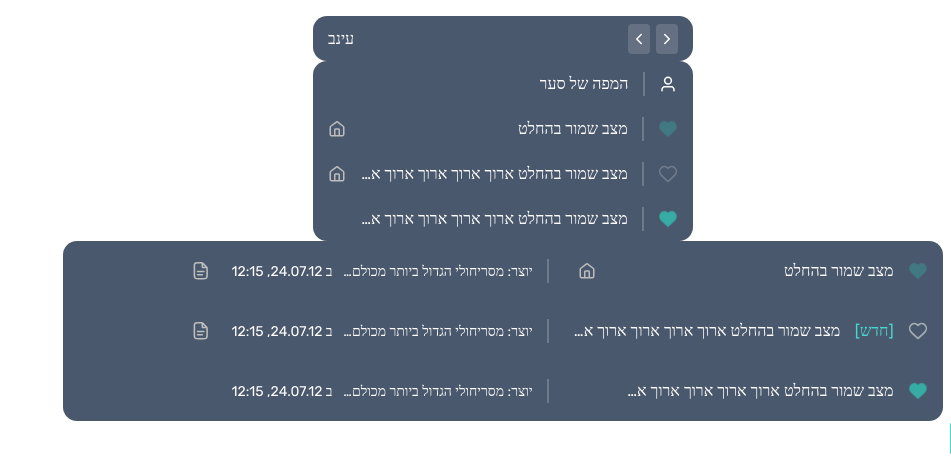
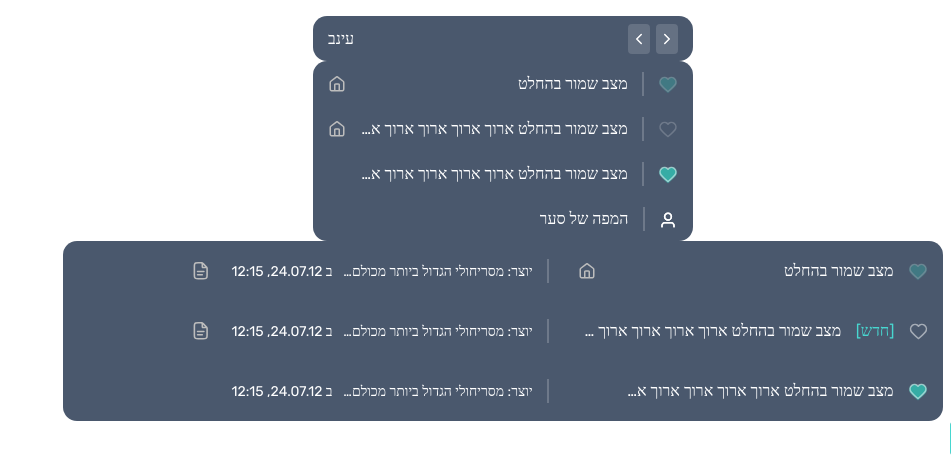
Before and after one commit to idowinkler/M-PRO, a React (Vite) app: page / in a window 1280 px wide. Shown: the top 460 px of the page, without its empty margins (329-1280 px from the left). Built offline with nearby package versions, Linux system fonts and the light colour scheme; no server answers.

Commit message:
whats done before second cr

```diff
--- a/src/components/App/App.tsx
+++ b/src/components/App/App.tsx
@@ -54,10 +54,10 @@ isViewed: true,
       {/* To the my map item we only need to add the switcher, cause everything else exists in the realitiesSelection component.*/}
 
       <div className={Style.wrapper} style={{width: '23.75rem'}}>
-      <MapStateBar mapState={selectedMapState4} />
       <MapStateBar mapState={selectedMapState} />
       <MapStateBar mapState={selectedMapState2} />
       <MapStateBar mapState={selectedMapState3} />
+      <MapStateBar mapState={selectedMapState4} />
       </div>
       <div className={Style.wrapper} style={{width: '55rem'}}>
       <MapStateListElement mapState={{...selectedMapState, isVerticalDeviderShown: false}} isDocSign/>
--- a/src/components/Bar/Bar.module.css
+++ b/src/components/Bar/Bar.module.css
@@ -5,10 +5,9 @@
   width: 23.75rem;
   height: 2.8125rem;
   padding: 0rem 0.9375rem;
-  user-select: none;
 }
 
 .wrapper:hover {
-background-color:  rgba(66, 81, 96, 0.15);
+background-color: rgba(66, 81, 96, 1);
 cursor: pointer;
 }
--- a/src/components/MapStateBar/MapStateBar.module.css
+++ b/src/components/MapStateBar/MapStateBar.module.css
@@ -15,9 +15,8 @@
   gap: 0 0.9rem
 }
 
-.favoriteIcon {
+.heartIcon {
   cursor: pointer;
-  background-image: url("../../assets/hollowHeart.svg");
   background-repeat: no-repeat;
   background-size: cover;
   margin-top: 0.13rem;
@@ -26,19 +25,15 @@
   cursor: pointer;
 }
 
-.favoriteIcon:hover {
-  background-image: url("../../assets/filledHeart.svg");
+.heartIcon.favorite:not(:hover),
+.heartIcon:hover
+ {
+ background-image: url('../../assets/filledHeart.svg');
 }
 
-.favoriteIcon.favorite {
-  background-image: url("../../assets/filledHeart.svg");
-}
 
-.favoriteIcon.favorite:hover {
-  background-image: url("../../assets/hollowHeart.svg");
-}
 
-.favoriteIcon.homeFavoriteIcon {
+.heartIcon.home {
   opacity: 0.4;
 }
 
--- a/src/components/MapStateBar/MapStateBar.tsx
+++ b/src/components/MapStateBar/MapStateBar.tsx
@@ -1,6 +1,8 @@
 import React from "react";
 import { MapStateEntity } from "../../types/MapStateEntity";
 import homeIcon from "../../assets/home.svg";
+import usersIcon from '../../assets/users.svg';
+import hollowHeartIcon from '../../assets/hollowHeart.svg';
 import Bar from "../Bar/Bar";
 import VerticalDivider from "../VerticalDivider/VerticalDivider";
 import UnviewedEntityIndicator from "../UnviewedEntityIndicator/UnviewedEntityIndicator";
@@ -11,20 +13,25 @@ export interface MapStateBarProps {
 }
 
 export const MapStateBar: React.FC<MapStateBarProps> = ({ mapState }) => {
-  const nonMyMapIconClass = `${Style.favoriteIcon} ${
+  const selectedMapStateClass = `${Style.heartIcon} ${
             mapState.isFavorite ? Style.favorite : ''
-          } ${mapState.isHome ? Style.homeFavoriteIcon : ''}`
+          } ${mapState.isHome ? Style.home : ''}`;
+  const icon = mapState.isMyMap ? usersIcon : hollowHeartIcon;
 
   return <Bar>
             <div className={Style.mapStateInfo}>
-                <div className={mapState.isMyMap ? Style.usersIcon : nonMyMapIconClass} />
+                <button>
+                  <img src={icon} className={mapState.isMyMap ? Style.usersIcon : selectedMapStateClass}>
+                  </img>
+                </button>
+                {/*TODO: switch to IconButton */}
                 {mapState.isVerticalDeviderShown && <VerticalDivider />}
 
                 {!mapState.isViewed && <UnviewedEntityIndicator />}
                 <div className={Style.name}>{mapState.name}</div>
             </div>
 
-            {mapState.isHome && <img src={homeIcon} className={Style.icon} />}
+            {mapState.isHome && <img src={homeIcon} />}
         </Bar>
 }
 ;
--- a/src/components/MapStateListElement/MapStateListElement.tsx
+++ b/src/components/MapStateListElement/MapStateListElement.tsx
@@ -15,7 +15,7 @@ const MapStateListElement:React.FC<MapStateListElementProps> = ({mapState, isDoc
         <MapStateBar mapState={mapState}/>
         <VerticalDivider />
 
-        <div className={Style.creationDetails}>{mapState.isMyMap ? 'מפה ראשית' : <div className={Style.creator}><p className={Style.creatorName}>יוצר: מסריחולי הגדול  ביותר מכולם בעולם</p>ב 24.07.12, 12:15</div>}</div>
+        <div>{mapState.isMyMap ? 'מפה ראשית' : <div className={Style.creator}><p className={Style.creatorName}>יוצר: מסריחולי הגדול  ביותר מכולם בעולם</p>ב 24.07.12, 12:15</div>}</div>
         {isDocSign && <img src={docIcon} className={Style.docIcon}/>}
     </div>
 
--- a/src/components/UnviewedEntityIndicator/UnviewedEntityIndicator.tsx
+++ b/src/components/UnviewedEntityIndicator/UnviewedEntityIndicator.tsx
@@ -3,7 +3,7 @@ import Style from "./UnviewedEntityIndicator.module.css"
 
 interface UnviewedEntityIndicatorProps {}
 
-const UnviewedEntityIndicator: React.FC<UnviewedEntityIndicatorProps> = ({}) =>
+const UnviewedEntityIndicator: React.FC<UnviewedEntityIndicatorProps> = () =>
         <span className={Style.indicator}>[חדש]</span>
 
 export default UnviewedEntityIndicator;
```
